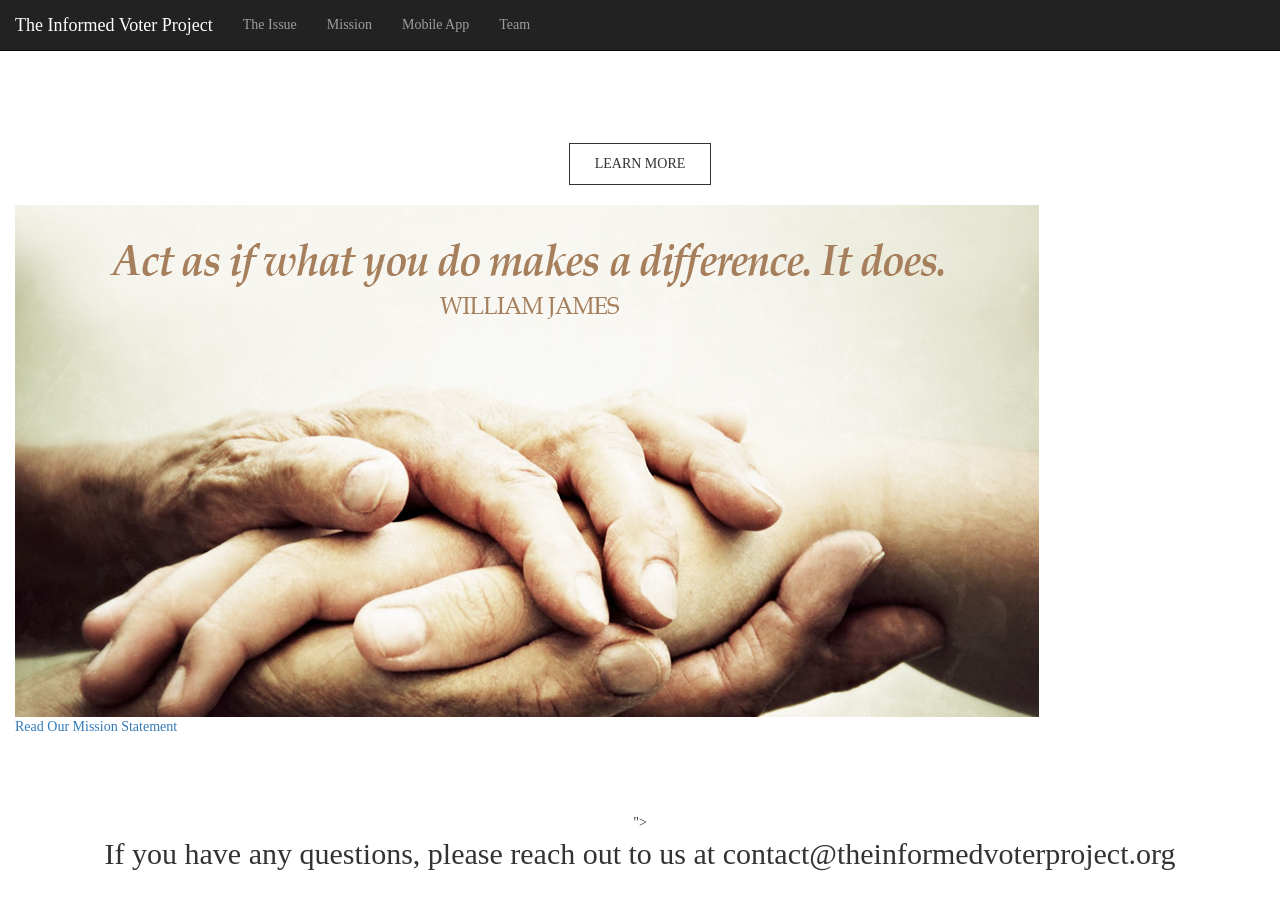
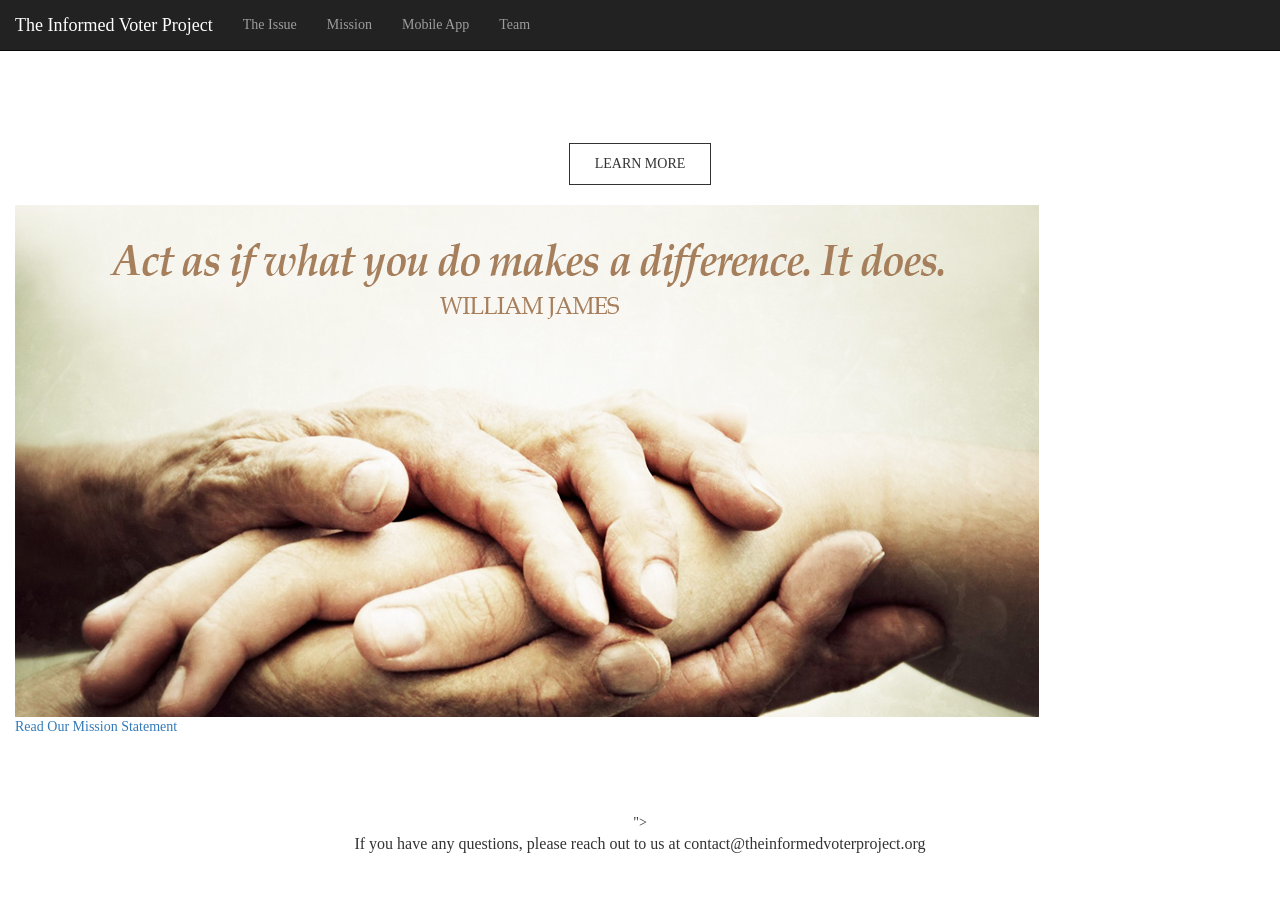
Before and after one commit to The-Informed-Voter-Project/website.github.io, a Jekyll site: the page built from index.html, in a window 1280 px wide and 900 px high, scrolled down 807 px. Built offline with Jekyll 4.4.1, drawn with Linux system fonts in a browser that asks for light colours; grey boxes are pictures that could not be loaded.

Commit message:
Update footer.html

```diff
--- a/_includes/footer.html
+++ b/_includes/footer.html
@@ -12,14 +12,12 @@
     background-color: white;
     text-align: center;
     margin-top: 4em;
-    padding: 15px;
-    padding-top: 20px;
-    padding-top: 20px;
+    padding: 20px;
     }
     .footer p {
     text-align: center;
     color: #333;
-    font-size: 30px;
+    font-size: 16px;
     }
 </style>
 </head>
```
